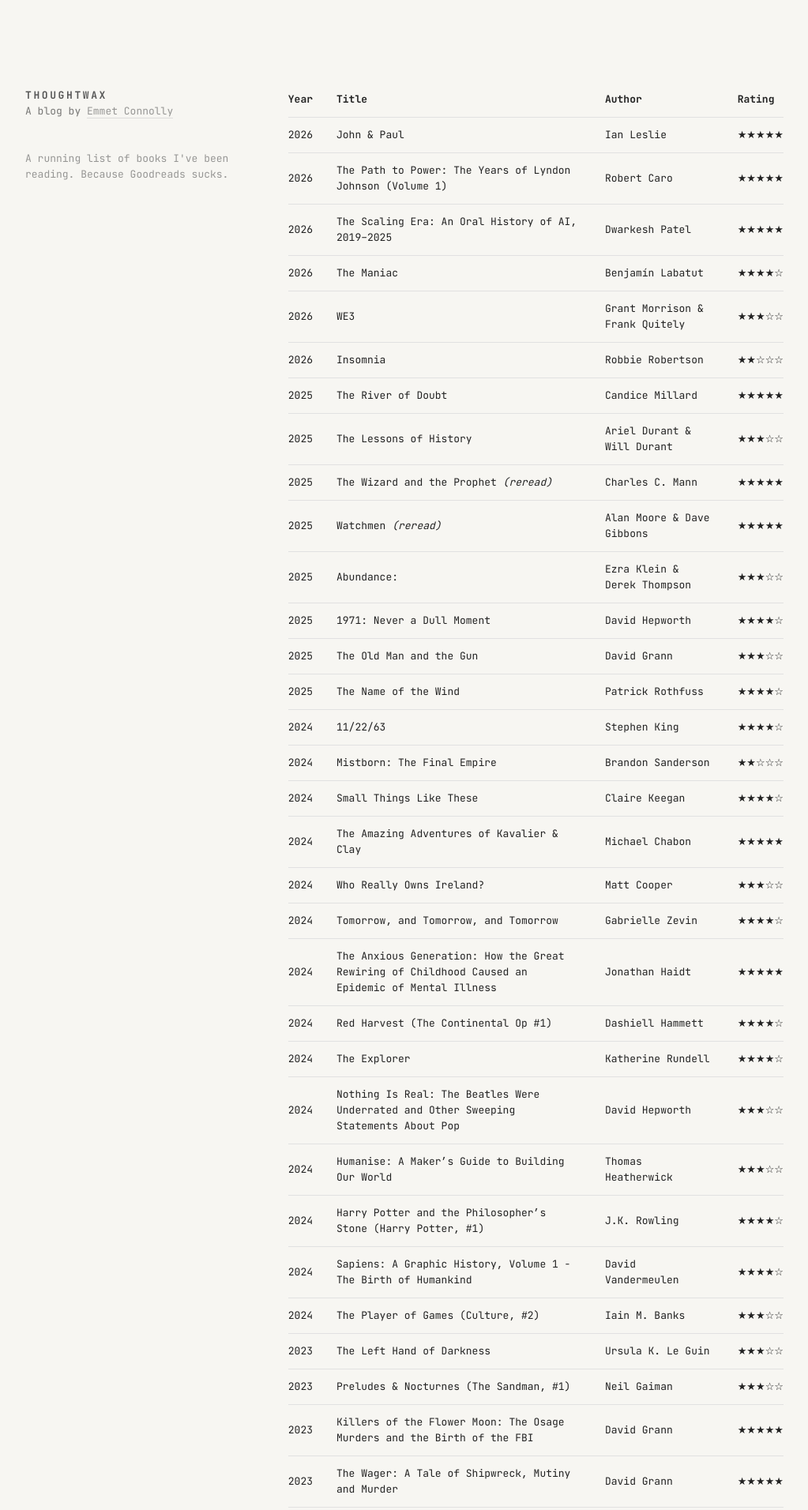
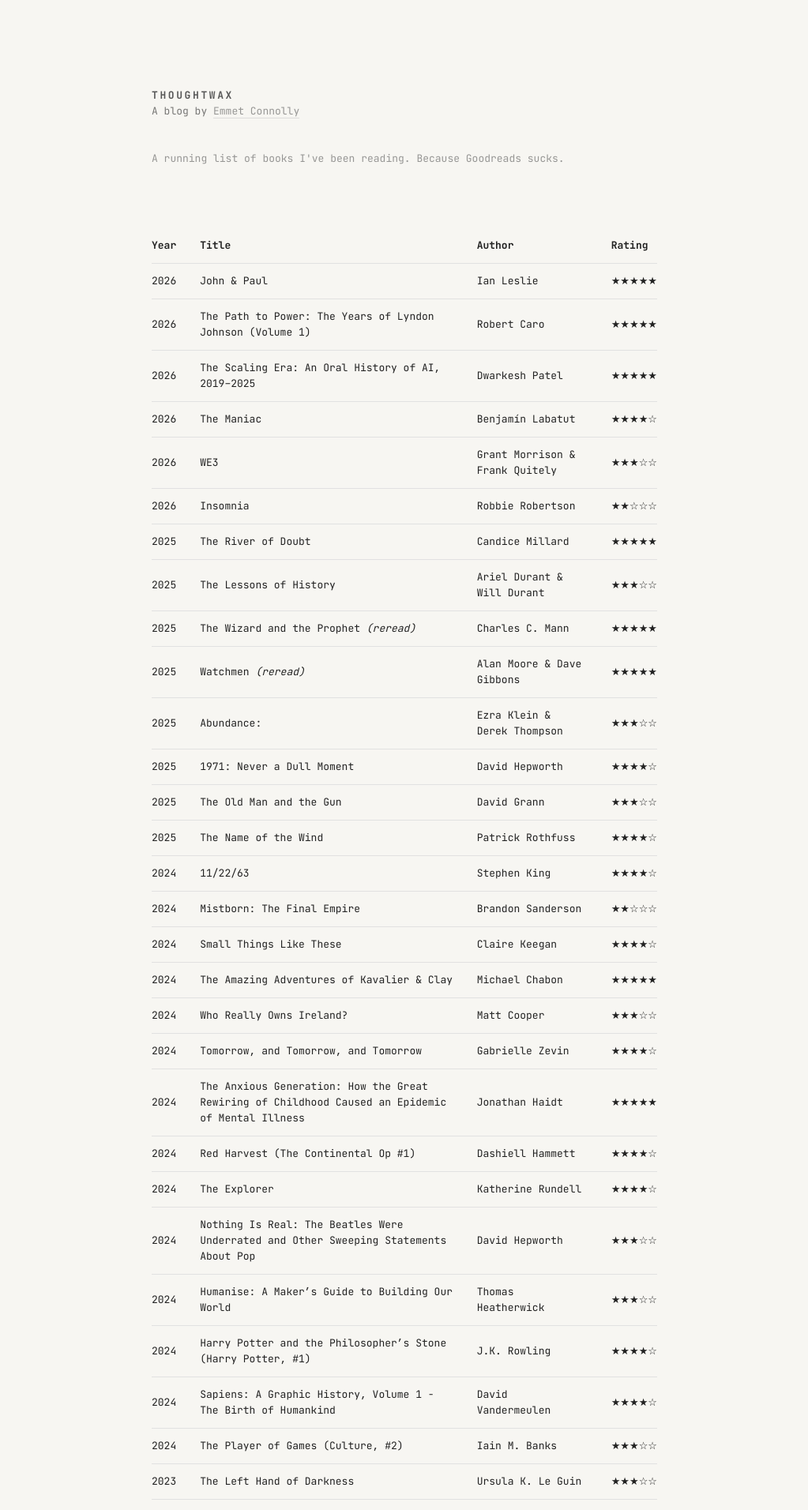
Before and after one commit to thoughtwax/thoughtwax.github.io, a Jekyll site: the page built from reading.markdown, in a window 1280 px wide. Shown: the top 1912 px of the page at 79% size, without its empty margins (128-1151 px from the left). Built offline with Jekyll 4.4.1, drawn with Linux system fonts in a browser that asks for light colours; some web fonts are replaced.

Commit message:
Switch to a single-column layout (#2)
Remove the four-column sidebar and stack the site heading above the
content on every screen size, matching the existing mobile layout.
The footer is stacked too, and the container is capped at 640px to
keep the reading width of the old content column.


Claude-Session: https://claude.ai/code/session_01PwizS9LFpTvFGRbJ9kxuHs

Co-authored-by: Claude <noreply@anthropic.com>

```diff
--- a/_layouts/default.html
+++ b/_layouts/default.html
@@ -36,8 +36,6 @@
   <div class="container">
 
 
-    <div class="row">
-      <div class="four columns">
     <div id="header">
       <h1><a href="/">Thoughtwax</a></h1>
       <div class="intro">
@@ -53,25 +51,18 @@
         {% endif %}
       </div>
     </div>
-      </div>
-      <div class="eight columns">
+
     {{ content }}
-      </div>
-    </div>
 
-    <div class="row footer">
-      <div class="four columns">
+    <div class="footer">
       <p>
         <strong>Emmet Connolly</strong><br />
         emmet.connolly@gmail.com
       </p>
-      </div>
-      <div class="eight columns">
       <p>
         <strong><a href="/about/">About me</a></strong> - <a href="/archive/">Archive</a> - <a href="/reading/">Reading</a> - <a href="/feed/">RSS feed</a><br />
         <a href="http://twitter.com/thoughtwax">@thoughtwax</a> -  <a href="https://www.linkedin.com/in/emmetconnolly/">LinkedIn</a><!-- - <a href="http://instagram.com/thoughtwax">instagram</a> - <a href="http://thoughtwax.tumblr.com/">tumblr</a> - <a href="http://www.vimeo.com/thoughtwax">vimeo</a> - <a href="https://pinboard.in/u:thoughtwax">pinboard</a>--><br />
       </p>
-      </div>
     </div>
 
 
--- a/css/main.css
+++ b/css/main.css
@@ -1,6 +1,6 @@
 body { font: 13px/20px 'JetBrains Mono', 'Inconsolata', 'Courier New', monospace; margin: 0; background-color: #f7f6f2; }
 
-.container {margin: 8em auto 2em;}
+.container {margin: 8em auto 2em; max-width: 640px;}
 .intro { opacity: 0.6; }
 .intro a { font-weight: normal; }
 
```
Lines whose indentation alone changed are shown as unchanged.
